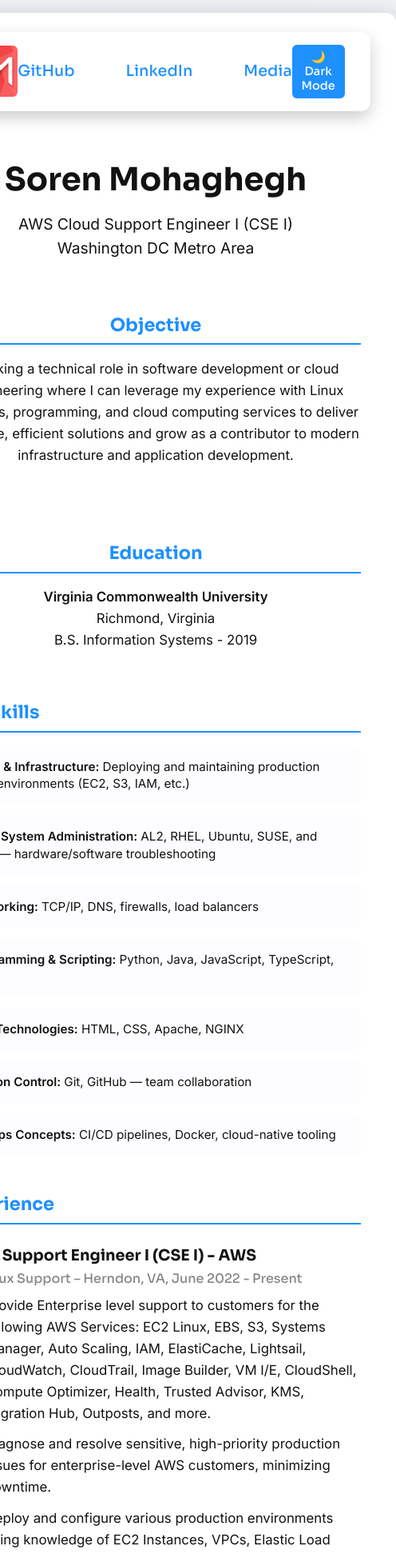
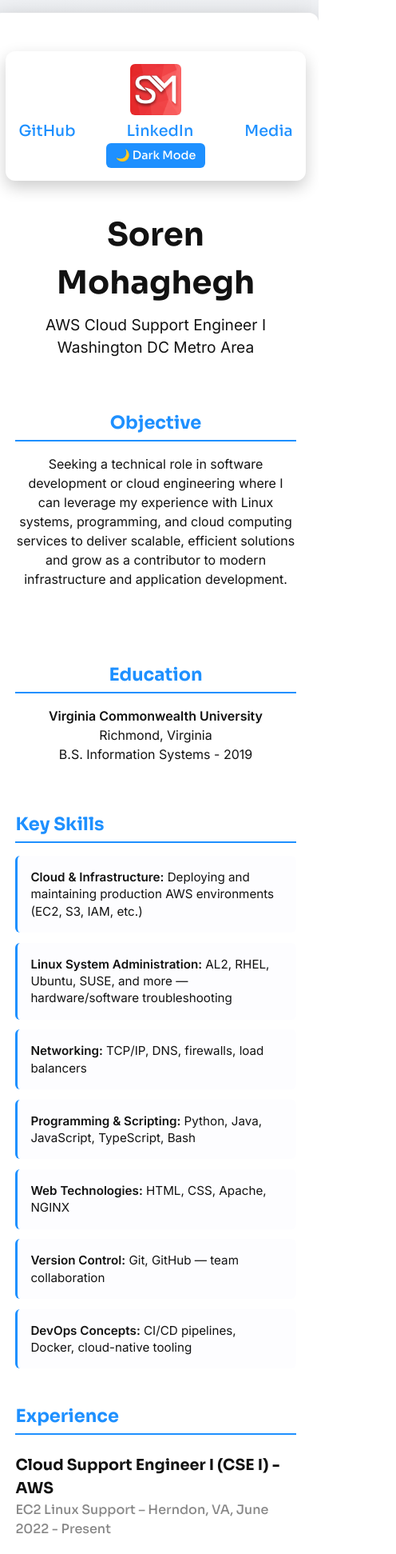
Before and after one commit to sorenmoha/sorenmoha.com, a React (Vite) app: page / in a window 390 px wide. Shown: the top 1943 px of the page at 80% size, 496 px wide, since content can reach past the window. Built offline with nearby package versions, Linux system fonts and the light colour scheme.

Commit message:
Fix compatibility with mobile resolutions

```diff
--- a/src/App.jsx
+++ b/src/App.jsx
@@ -37,7 +37,7 @@
       <header>
         <h1>Soren Mohaghegh</h1>
         <p>
-          AWS Cloud Support Engineer I (CSE I)
+          AWS Cloud Support Engineer I
           <br />
           Washington DC Metro Area
         </p>
@@ -108,7 +108,7 @@
         </ul>
 
         <h3>
-          Software Development Engineer Intern (SDE Intern) - AWS
+          Software Development Engineer Intern (SDE I) - AWS
           <br />
           <small>EC2 Core / EC2 Metering – Arlington, VA, November 2023 - August 2024</small>
         </h3>
--- a/src/index.css
+++ b/src/index.css
@@ -1,3 +1,6 @@
+/* ===================
+   Root Variables
+=================== */
 :root {
   --card-bg: #ffffff;
   --text-color: #121212;
@@ -14,6 +17,9 @@
   -moz-osx-font-smoothing: grayscale;
 }
 
+/* ===================
+   Base Styling
+=================== */
 body {
   margin: 0;
   min-height: 100vh;
@@ -25,6 +31,7 @@
   color: var(--text-color);
   padding: 1rem;
   font-family: var(--body-font);
+  overflow-x: hidden;
 }
 
 body.light {
@@ -39,6 +46,9 @@
   --text-color: #f0f0f0;
 }
 
+/* ===================
+   Typography
+=================== */
 a {
   font-weight: 500;
   color: #1e90ff;
@@ -53,14 +63,47 @@
   font-family: var(--heading-font);
 }
 
-body, p, li, ul, section, strong, .skill-block, .container {
-  font-family: var(--body-font);
-}
-
 h1 {
   font-size: 2.5rem;
   margin-bottom: 0.5rem;
   text-align: center;
+}
+
+h3 {
+  font-size: 1.2rem;
+  margin-top: 1.5rem;
+  margin-bottom: 0.3rem;
+}
+
+h3 small {
+  display: block;
+  font-size: 1.0rem;
+  font-weight: normal;
+  color: rgb(135, 135, 135);
+}
+
+section h2 {
+  font-size: 1.4rem;
+  margin-bottom: 0.5rem;
+  border-bottom: 2px solid #1e90ff;
+  padding-bottom: 0.3rem;
+  color: #1e90ff;
+}
+
+/* ===================
+   Layout Containers
+=================== */
+.container {
+  background-color: var(--card-bg);
+  color: var(--text-color);
+  max-width: 900px;
+  width: 100%;
+  margin: auto;
+  padding: 2rem 1rem;
+  border-radius: 12px;
+  box-shadow: 0 8px 30px rgba(0, 0, 0, 0.25);
+  box-sizing: border-box;
+  overflow-x: hidden;
 }
 
 header {
@@ -77,8 +120,8 @@
 section {
   padding: 0.75rem;
   border-radius: 12px;
+  background-color: inherit;
   transition: transform 0.3s ease, box-shadow 0.3s ease;
-  background-color: inherit;
 }
 
 section:hover:not(.no-hover) {
@@ -94,88 +137,6 @@
   background-color: rgba(30, 144, 255, 0.02);
 }
 
-section h2 {
-  font-size: 1.4rem;
-  margin-bottom: 0.5rem;
-  border-bottom: 2px solid #1e90ff;
-  padding-bottom: 0.3rem;
-  color: #1e90ff;
-}
-
-h3 {
-  font-size: 1.2rem;
-  margin-top: 1.5rem;
-  margin-bottom: 0.3rem;
-}
-
-h3 small {
-  display: block;
-  font-size: 1.0rem;
-  font-weight: normal;
-  color: rgb(135, 135, 135);
-}
-
-ul {
-  list-style: none;
-  padding-left: 1.5rem;
-  margin-top: 0.5rem;
-}
-
-ul li {
-  position: relative;
-  margin-bottom: 0.75rem;
-  padding-left: 1.2rem;
-  line-height: 1.6;
-  font-size: 1.05rem;
-}
-
-ul li::before {
-  content: "▪";
-  position: absolute;
-  left: 0;
-  top: 0.1rem;
-  font-size: 1.2rem;
-  color: #1e90ff;
-}
-
-strong {
-  font-weight: 600;
-}
-
-.container {
-  background-color: var(--card-bg);
-  color: var(--text-color);
-  max-width: 900px;
-  margin: auto;
-  padding: 1.5rem 2rem;
-  border-radius: 12px;
-  box-shadow: 0 8px 30px rgba(0, 0, 0, 0.25);
-  line-height: 1.6;
-  font-size: 1.05rem;
-}
-
-.skills-grid {
-  display: grid;
-  grid-template-columns: repeat(auto-fit, minmax(280px, 1fr));
-  gap: 0.8rem;
-  margin-top: 1.0rem;
-}
-
-.skill-block {
-  background-color: rgba(233, 234, 255, 0.1);
-  padding: 1rem;
-  border-left: 3px solid #1e90ff;
-  border-radius: 6px;
-  font-size: 0.95rem;
-  line-height: 1.4;
-  transition: background-color 0.3s ease, transform 0.3s ease;
-}
-
-.skill-block:hover {
-  background-color: rgba(30, 144, 255, 0.15);
-  transform: scale(1.02);
-}
-
 .two-column {
   display: flex;
   text-align: center;
@@ -188,8 +149,12 @@
   min-width: 300px;
 }
 
+/* ===================
+   Navbar
+=================== */
 .navbar {
   display: flex;
+  flex-wrap: wrap;
   justify-content: space-between;
   align-items: center;
   padding: 1rem 2rem;
@@ -200,9 +165,18 @@
   position: sticky;
   top: 1rem;
   z-index: 100;
+  max-width: 100%;
+  box-sizing: border-box;
   transition: background-color 0.3s ease, box-shadow 0.3s ease;
 }
 
+.navbar-left,
+.navbar-center,
+.navbar-right {
+  display: flex;
+  align-items: center;
+  gap: 1rem;
+}
 
 .nav-center {
   display: flex;
@@ -210,14 +184,6 @@
   justify-content: center;
   flex: 1;
   text-align: center;
-}
-
-.nav-left,
-.nav-right {
-  flex-basis: 50px;
-  display: flex;
-  align-items: center;
-  justify-content: center;
 }
 
 .logo {
@@ -254,7 +220,59 @@
   background-color: #535bf2;
 }
 
+/* ===================
+   Skills Grid
+=================== */
+.skills-grid {
+  display: grid;
+  grid-template-columns: repeat(auto-fit, minmax(280px, 1fr));
+  gap: 0.8rem;
+  margin-top: 1.0rem;
+}
+
+.skill-block {
+  background-color: rgba(233, 234, 255, 0.1);
+  padding: 1rem;
+  border-left: 3px solid #1e90ff;
+  border-radius: 6px;
+  font-size: 0.95rem;
+  line-height: 1.4;
+  transition: background-color 0.3s ease, transform 0.3s ease;
+}
+
+.skill-block:hover {
+  background-color: rgba(30, 144, 255, 0.15);
+  transform: scale(1.02);
+}
+
+/* ===================
+   Utility
+=================== */
 .no-hover:hover {
   transform: none !important;
   box-shadow: none !important;
 }
+
+/* ===================
+   Mobile Adjustments
+=================== */
+@media (max-width: 768px) {
+  .navbar {
+    flex-direction: column;
+    align-items: center;
+    padding: 1rem;
+    text-align: center;
+  }
+
+  .navbar-left,
+  .navbar-center,
+  .navbar-right {
+    justify-content: center;
+    width: 100%;
+    margin-bottom: 0.5rem;
+  }
+
+  .navbar-right {
+    margin-top: 0.5rem;
+  }
+}
```
